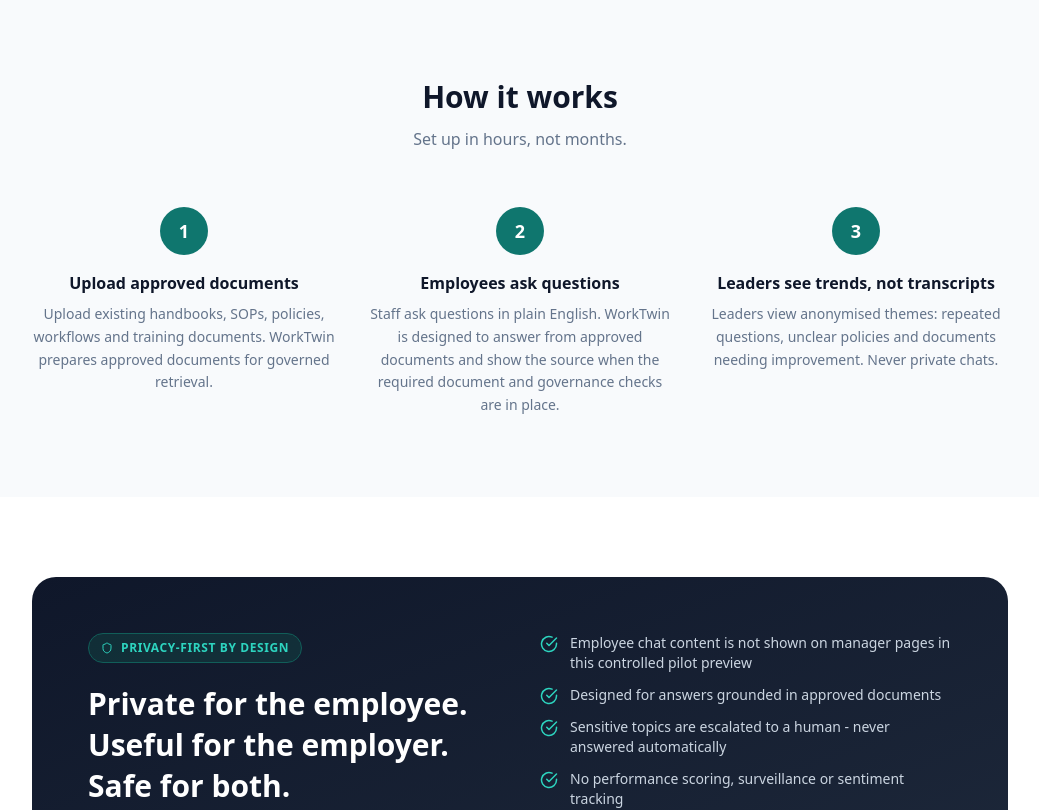
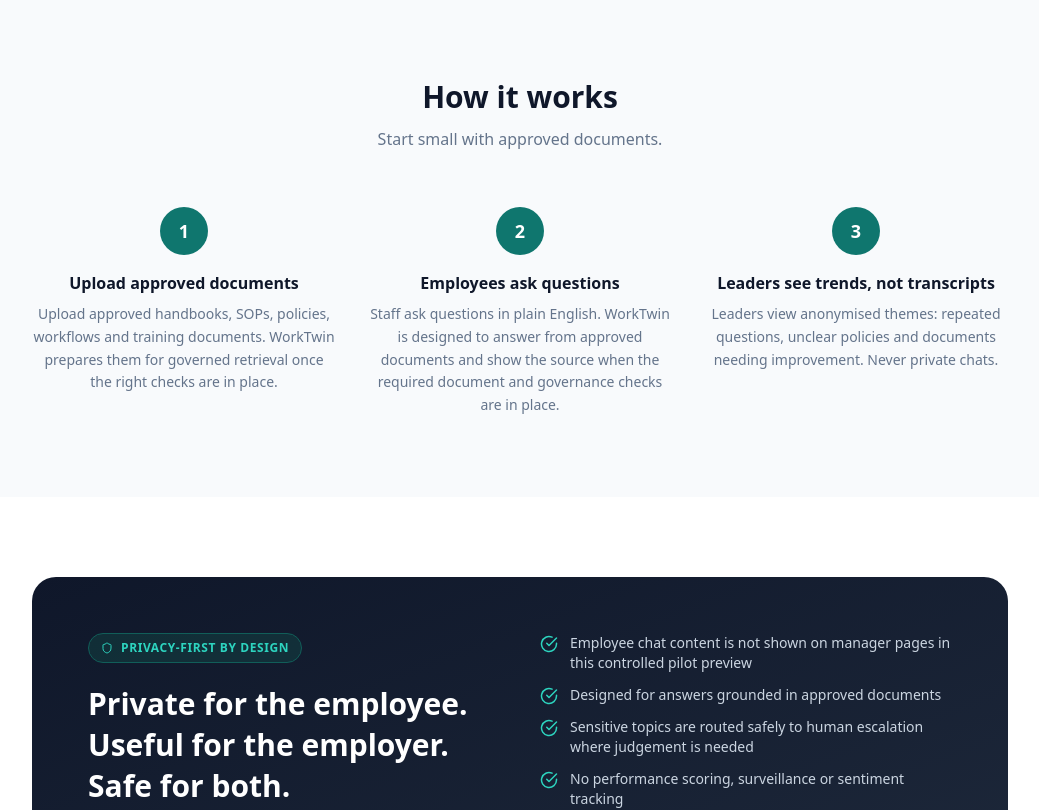
Before and after one commit to inaambasit/worktwin-care-pilot, a Next.js app in the folder frontend/: page / in a window 1280 px wide. Shown: the part 1520-2330 px from the top of the page, without its empty margins (120-1159 px from the left). Built offline with nearby package versions, Linux system fonts and the light colour scheme.

Commit message:
Refine landing page pilot wording

```diff
--- a/frontend/app/page.tsx
+++ b/frontend/app/page.tsx
@@ -43,7 +43,7 @@ const features = [
 const trustItems = [
   'Employee chat content is not shown on manager pages in this controlled pilot preview',
   'Designed for answers grounded in approved documents',
-  'Sensitive topics are escalated to a human - never answered automatically',
+  'Sensitive topics are routed safely to human escalation where judgement is needed',
   'No performance scoring, surveillance or sentiment tracking',
   'Designed around UK GDPR principles',
 ]
@@ -52,7 +52,7 @@ const steps = [
   {
     step: '1',
     title: 'Upload approved documents',
-    description: 'Upload existing handbooks, SOPs, policies, workflows and training documents. WorkTwin prepares approved documents for governed retrieval.',
+    description: 'Upload approved handbooks, SOPs, policies, workflows and training documents. WorkTwin prepares them for governed retrieval once the right checks are in place.',
   },
   {
     step: '2',
@@ -175,7 +175,7 @@ export default function LandingPage() {
         <div className="max-w-5xl mx-auto px-6">
           <div className="text-center mb-14">
             <h2 className="text-3xl font-bold text-slate-900 mb-3">How it works</h2>
-            <p className="text-slate-500">Set up in hours, not months.</p>
+            <p className="text-slate-500">Start small with approved documents.</p>
           </div>
           <div className="grid grid-cols-1 md:grid-cols-3 gap-8">
             {steps.map(({ step, title, description }) => (
```
